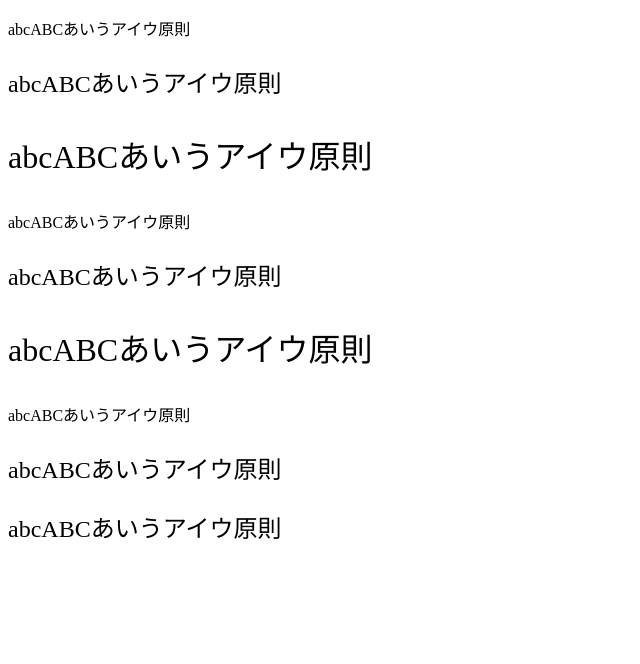
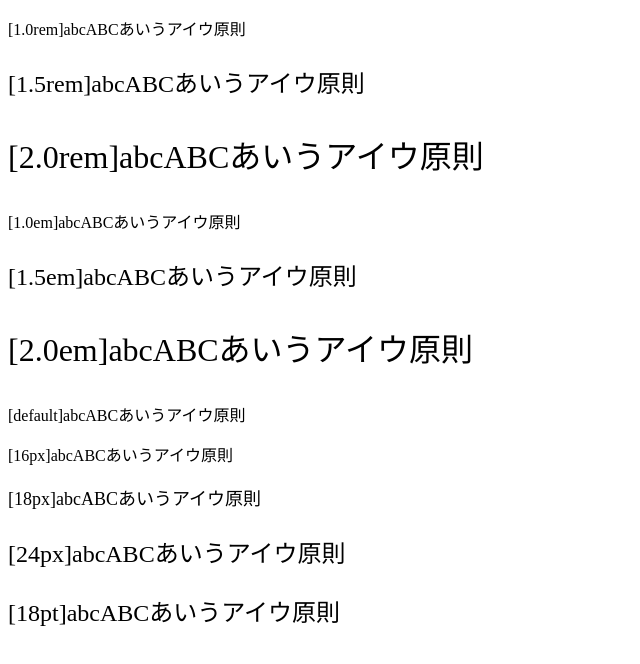
Before and after one commit to shoheiokumatsu/userinterfacetest.github.io, a plain HTML site: page index.html in a window 1280 px wide. Shown: the whole page, without its empty margins (0-640 px from the left). Drawn offline with Linux system fonts and the light colour scheme.

Commit message:
フォントサイズ追加

```diff
--- a/index.html
+++ b/index.html
@@ -29,6 +29,12 @@
     }
     .test-default {
     }
+    .test-16px {
+        font-size: 16px;
+    }
+    .test-18px {
+        font-size: 18px;
+    }
     .test-24px {
         font-size: 24px;
     }
@@ -40,31 +46,37 @@
 
  <body>
   <p class="test-1-0rem">
-    abcABCあいうアイウ原則
+    [1.0rem]abcABCあいうアイウ原則
   </p>
   <p class="test-1-5rem">
-    abcABCあいうアイウ原則
+    [1.5rem]abcABCあいうアイウ原則
   </p>
   <p class="test-2-0rem">
-    abcABCあいうアイウ原則
+    [2.0rem]abcABCあいうアイウ原則
   </p>
   <p class="test-1-0em">
-    abcABCあいうアイウ原則
+    [1.0em]abcABCあいうアイウ原則
   </p>
   <p class="test-1-5em">
-    abcABCあいうアイウ原則
+    [1.5em]abcABCあいうアイウ原則
   </p>
   <p class="test-2-0em">
-    abcABCあいうアイウ原則
+    [2.0em]abcABCあいうアイウ原則
   </p>
   <p class="test-default">
-    abcABCあいうアイウ原則
+    [default]abcABCあいうアイウ原則
+  </p>
+  <p class="test-16px">
+    [16px]abcABCあいうアイウ原則
+  </p>
+  <p class="test-18px">
+    [18px]abcABCあいうアイウ原則
   </p>
   <p class="test-24px">
-    abcABCあいうアイウ原則
+    [24px]abcABCあいうアイウ原則
   </p>
   <p class="test-18pt">
-    abcABCあいうアイウ原則
+    [18pt]abcABCあいうアイウ原則
   </p>
  </body>
 
```
